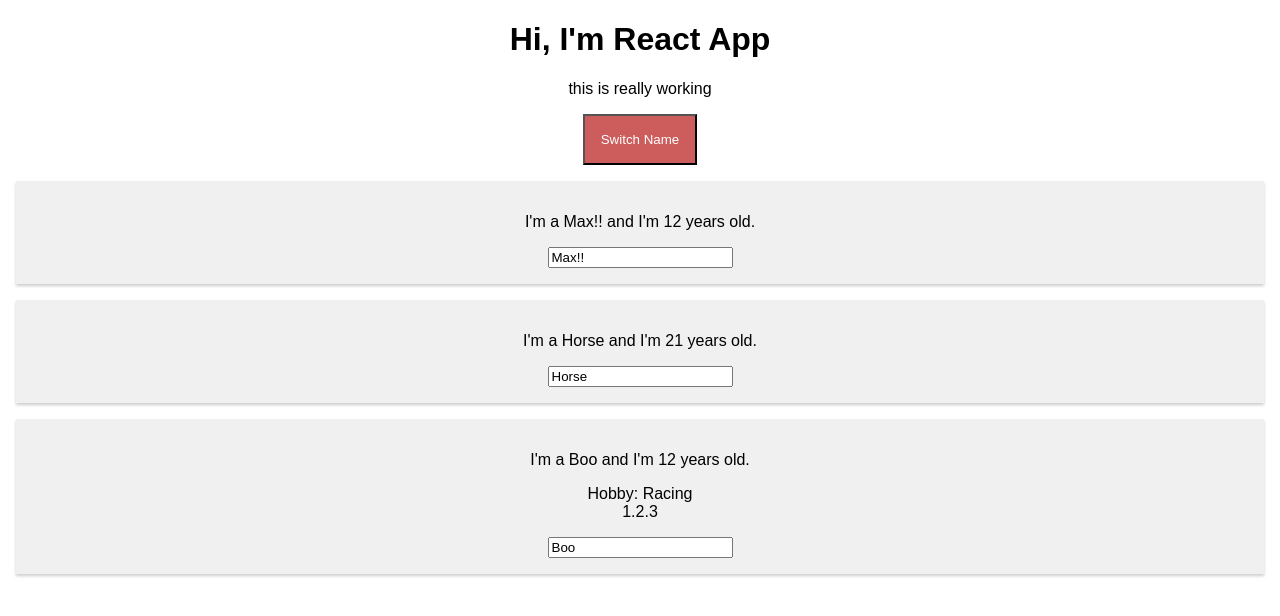
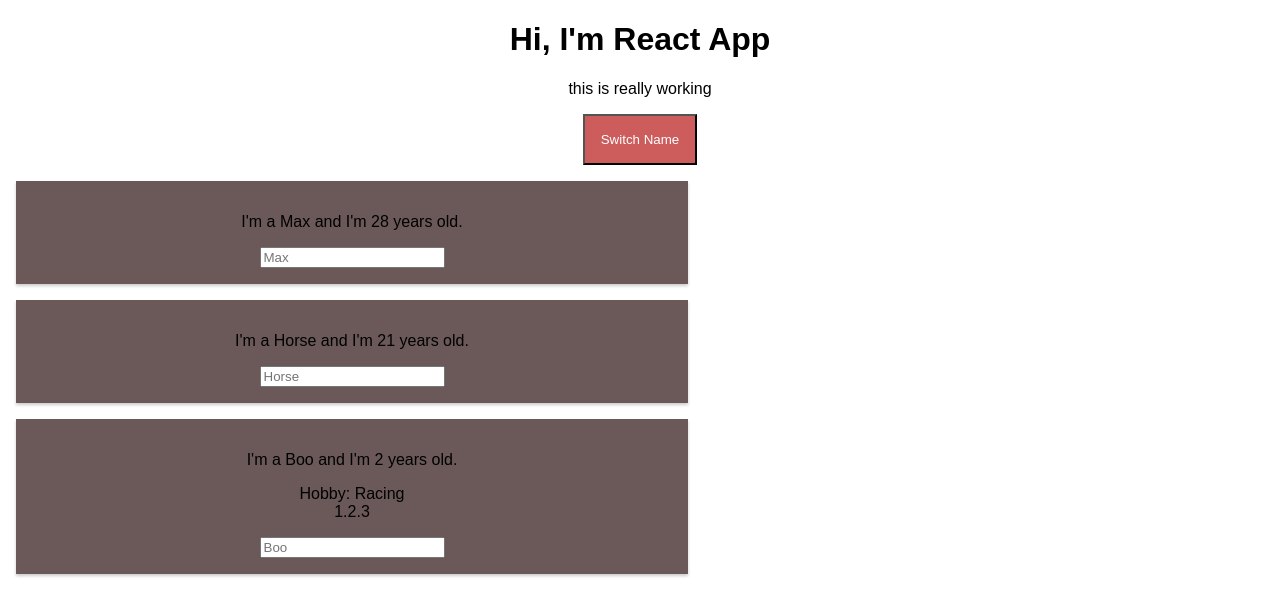
Before and after one commit to kubasulek2/react-learn, a React (Create React App) app: page / in a window 1280 px wide. Both pictures are taken after a click on the button "Switch Name". Shown: the top 616 px of the page. Built offline with nearby package versions, Linux system fonts and the light colour scheme.

Commit message:
using ternery operator to render conditional html

```diff
--- a/src/App.js
+++ b/src/App.js
@@ -8,7 +8,8 @@
 			{ name: 'Max', age: 28 },
 			{ name: 'Horse', age: 21 },
 			{ name: 'Boo', age: 2 },
-		]
+		],
+		showPersons: false
 	}
 	switchNameHandler = (newName) => {
 		this.setState({
@@ -30,6 +31,9 @@
 			]
 		});
 	}
+	togglePersonsHandler = () => {
+		this.setState({showPersons: !this.state.showPersons});
+	}
 
 	render() {
 		const style = {
@@ -45,19 +49,22 @@
 
 				<button
 					style={style}
-					onClick={this.switchNameHandler.bind(this, 'Max!!')}
+					onClick={this.togglePersonsHandler}
 				>
 					Switch Name
-				</button>  {/* one way of passing arguments, use array[] if more arguments */}
+				</button>
+				{ this.state.showPersons ?
+					<div>
 						<Person
 							name={this.state.persons[0].name}
 							age={this.state.persons[0].age}
 						/>
 						<Person
+							class='pointer'
 							name={this.state.persons[1].name}
 							age={this.state.persons[1].age}
 							change={this.nameChangedHandler}
-					click={() => this.switchNameHandler('Olo')} //another way of passing arguments
+							click={() => this.switchNameHandler('Olo')}
 						/>
 						<Person
 							name={this.state.persons[2].name}
@@ -66,6 +73,10 @@
 						>
 							Hobby: Racing <br /> 1.2.3
 						</Person>
+					</div>
+
+					: null
+				}
 
 			</div>
 		);
--- a/src/Person/Person.css
+++ b/src/Person/Person.css
@@ -1,10 +1,13 @@
 .Person {
-	width: 505;
+	width: 50%;
 	margin: auto;
-	background: #f0f0f0;
+	background: #6b5959;
 	box-shadow: 0 2px 3px #ccc;
 	padding: 1rem;
 	text-align: center;
 	margin: 1rem;
 
 }
+.pointer{
+	cursor: pointer;
+}
--- a/src/Person/Person.js
+++ b/src/Person/Person.js
@@ -4,12 +4,12 @@
 const person = (props) => {
 
 	return (
-		<div className="Person">
-			<p onClick={props.click} className='person'>I'm a {props.name} and I'm {props.age} years old. </p>
+		<div className={props.class ? 'Person ' + props.class : 'Person'}>
+			<p onClick={props.click}>I'm a {props.name} and I'm {props.age} years old. </p>
 			<p>
 				{props.children}
 			</p>
-			<input type="text" onChange={props.change} value={props.name}/>
+			<input type="text" onChange={props.change} placeholder={props.name}/>
 		</div>
 	);
 };
```
Lines whose indentation alone changed are shown as unchanged.
